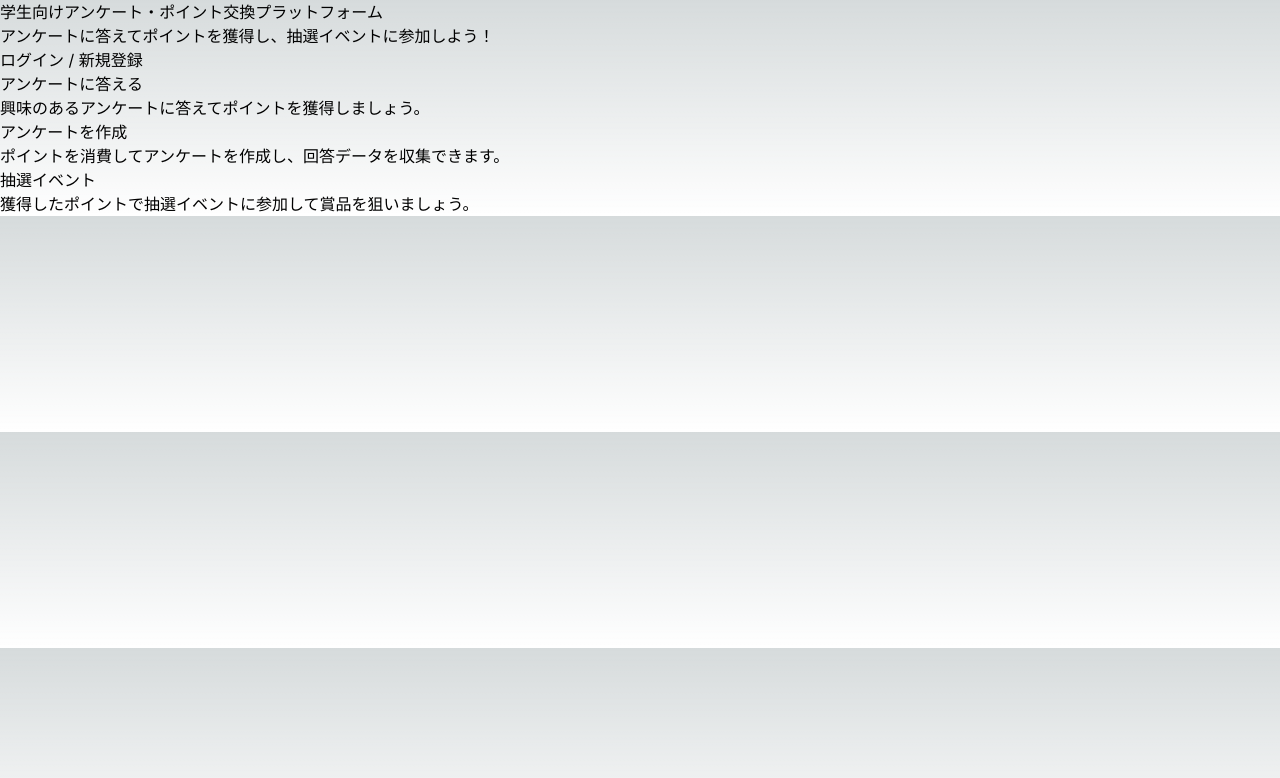
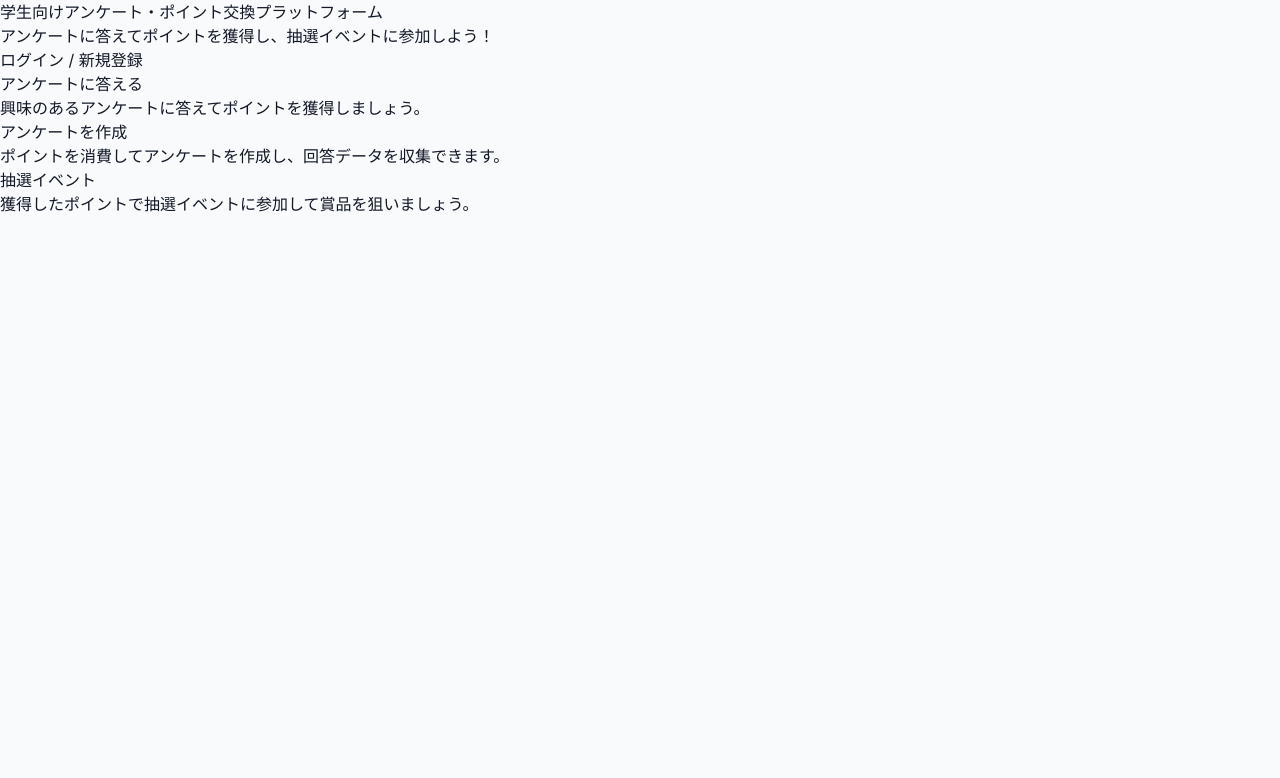
Before and after one commit to tacho-bana/questionnairea_app, a Next.js app in the folder frontend/: page / in a window 1280 px wide. Shown: the top 778 px of the page. Built offline with nearby package versions, Linux system fonts and the light colour scheme; no server answers.

Commit message:
ダークモード対応

```diff
--- a/frontend/src/app/globals.css
+++ b/frontend/src/app/globals.css
@@ -2,26 +2,51 @@
 @tailwind components;
 @tailwind utilities;
 
-:root {
-  --foreground-rgb: 0, 0, 0;
-  --background-start-rgb: 214, 219, 220;
-  --background-end-rgb: 255, 255, 255;
-}
-
-@media (prefers-color-scheme: dark) {
-  :root {
-    --foreground-rgb: 255, 255, 255;
-    --background-start-rgb: 0, 0, 0;
-    --background-end-rgb: 0, 0, 0;
-  }
+/* ダークモード対応: 色を強制的にライトモードに固定 */
+html {
+  color-scheme: light !important;
 }
 
 body {
-  color: rgb(var(--foreground-rgb));
-  background: linear-gradient(
-      to bottom,
-      transparent,
-      rgb(var(--background-end-rgb))
-    )
-    rgb(var(--background-start-rgb));
+  background-color: #f9fafb !important;
+  color: #111827 !important;
 }
+
+/* 入力フィールドのダークモード対策 */
+input, textarea, select {
+  background-color: white !important;
+  color: #111827 !important;
+  border: 1px solid #d1d5db !important;
+}
+
+input:focus, textarea:focus, select:focus {
+  background-color: white !important;
+  color: #111827 !important;
+  border-color: #3b82f6 !important;
+  outline: none !important;
+  box-shadow: 0 0 0 3px rgba(59, 130, 246, 0.1) !important;
+}
+
+/* プレースホルダーテキスト */
+input::placeholder, textarea::placeholder {
+  color: #6b7280 !important;
+}
+
+/* オートフィル対策 */
+input:-webkit-autofill,
+input:-webkit-autofill:hover,
+input:-webkit-autofill:focus,
+input:-webkit-autofill:active {
+  -webkit-box-shadow: 0 0 0 30px white inset !important;
+  -webkit-text-fill-color: #111827 !important;
+}
+
+/* ボタンとリンクの色も固定 */
+button, a {
+  color: inherit !important;
+}
+
+/* 背景色が設定されている要素は維持 */
+.bg-white, .bg-gray-50, .bg-blue-50, .bg-green-50, .bg-red-50 {
+  background-color: var(--tw-bg-opacity) !important;
+}
--- a/frontend/src/app/layout.tsx
+++ b/frontend/src/app/layout.tsx
@@ -16,8 +16,12 @@ export default function RootLayout({
   children: React.ReactNode
 }) {
   return (
-    <html lang="ja">
-      <body className={inter.className}>
+    <html lang="ja" style={{ colorScheme: 'light' }}>
+      <head>
+        <meta name="color-scheme" content="light" />
+        <meta name="supported-color-schemes" content="light" />
+      </head>
+      <body className={inter.className} style={{ colorScheme: 'light' }}>
         <ClientLayout>{children}</ClientLayout>
       </body>
     </html>
```
